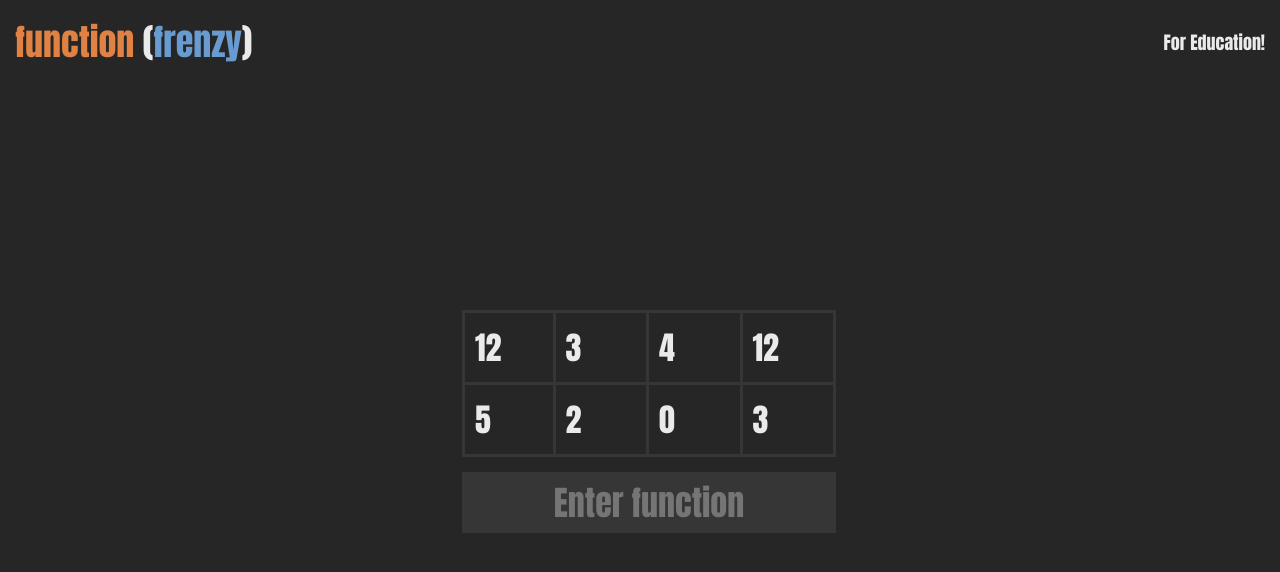
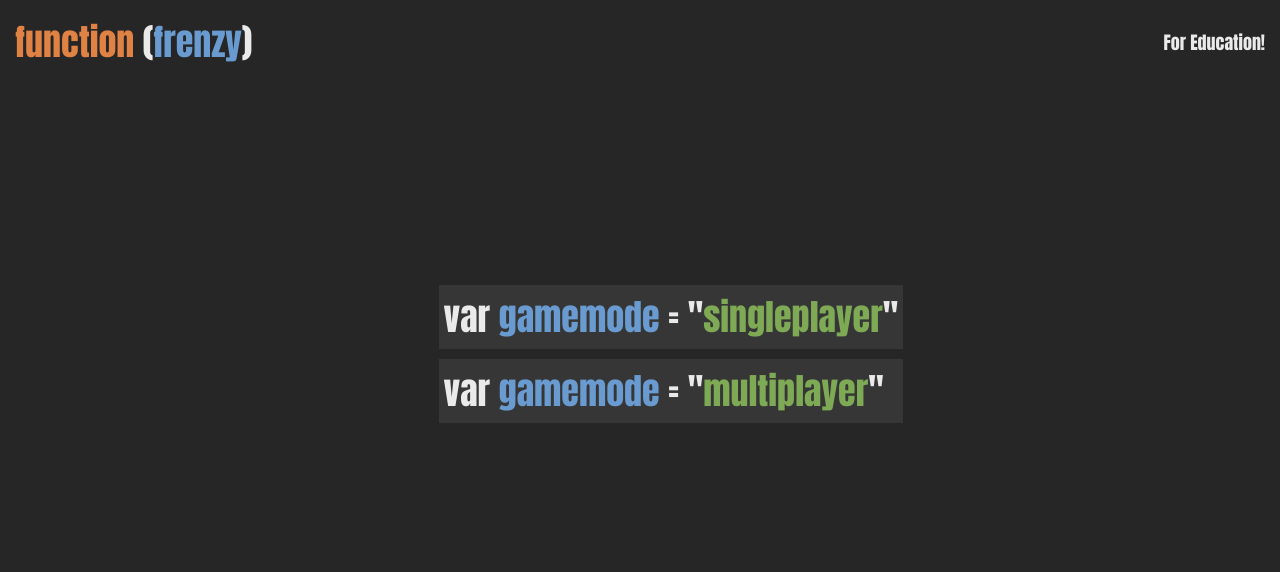
Before and after one commit to GoldenbergDaniel/FormulaFrenzy, a React (Create React App) app in the folder client/: page / in a window 1280 px wide. Shown: the top 572 px of the page. Built offline with nearby package versions, Linux system fonts and the light colour scheme.

Commit message:
FIXED IT!

```diff
--- a/client/src/App.js
+++ b/client/src/App.js
@@ -16,10 +16,30 @@ class App extends React.Component {
   constructor() {
     super()
     this.state = {
-      window: "multiplayer-select"
+      window: "home"
     }
     this.homeClick = this.homeClick.bind(this)
     this.multiplayerClick = this.multiplayerClick.bind(this)
+    this.multiplayerSelectClick = this.multiplayerSelectClick.bind(this)
+    this.singleplayerClick = this.singleplayerClick.bind(this)
+  }
+
+  homeClick() {
+    this.setState({
+      window: "home"
+    })
+  }
+
+  multiplayerSelectClick() {
+    this.setState({
+      window: "multiplayer-select"
+    })
+  }
+
+  singleplayerClick() {
+    this.setState({
+      window: "singleplayer"
+    })
   }
 
   multiplayerClick() {
@@ -28,18 +48,12 @@ class App extends React.Component {
     })
   }
 
-  homeClick() {
-    this.setState({
-      window: "home"
-    })
-  }
-
   render() {
     if (this.state.window === "home") {
       return (
         <div id="app">
           <Navbar home={this.homeClick}/>
-          <GamemodeSelect/>
+          <GamemodeSelect singleplayer={this.singleplayerClick} multiplayer_select={this.multiplayerSelectClick}/>
         </div>
       )
     }
@@ -47,7 +61,7 @@ class App extends React.Component {
       return (
         <div id="app">
           <Navbar home={this.homeClick}/>
-          <MultiplayerSelect multiplayer={this.multiplayerClick()}/>
+          <MultiplayerSelect multiplayer={this.multiplayerClick}/>
         </div>
       )
     }
--- a/client/src/components/GamemodeSelect.js
+++ b/client/src/components/GamemodeSelect.js
@@ -1,14 +1,14 @@
 import "../css/gamemode_select.css"
 import "../css/index.css"
 
-var GamemodeSelect = () => {
+var GamemodeSelect = (props) => {
   return (
     <div id="gamemode-select">
-      <div class="child-container">
+      <div class="child-container" onClick={props.singleplayer}>
         <h1><span className="white">var</span> <span className="blue">gamemode</span> <span className="white">=
           "</span><span className="green">singleplayer</span><span className="white">"</span></h1>
       </div>
-      <div class="child-container">
+      <div class="child-container" onClick={props.multiplayer_select}>
         <h1><span className="white">var</span> <span className="blue">gamemode</span> <span className="white">=
           "</span><span className="green">multiplayer</span><span className="white">"</span></h1>
       </div>
--- a/client/src/components/MultiplayerSelect.js
+++ b/client/src/components/MultiplayerSelect.js
@@ -1,5 +1,3 @@
-import React, { useState, useEffect} from "react"
-import io from "socket.io-client"
 import "../css/multiplayer_select.css"
 import "../css/index.css"
 
--- a/client/src/css/multiplayer.css
+++ b/client/src/css/multiplayer.css
@@ -41,3 +41,7 @@
 #multiplayer #input-box input :focus {
   outline: none;
 }
+
+#multiplayer #input-box input:focus {
+  outline: none;
+}
--- a/client/src/css/singleplayer.css
+++ b/client/src/css/singleplayer.css
@@ -38,6 +38,6 @@
   background-color: #363636;
 }
 
-#singleplayer #input-box input :focus {
+#singleplayer #input-box input:focus {
   outline: none;
 }
--- a/client/src/scss/multiplayer.scss
+++ b/client/src/scss/multiplayer.scss
@@ -41,5 +41,9 @@
         outline: none;
       }
     }
+
+    input:focus {
+      outline: none;
+    }
   }
 }
--- a/client/src/scss/singleplayer.scss
+++ b/client/src/scss/singleplayer.scss
@@ -36,10 +36,10 @@
       padding: 5px;
       text-align: center;
       background-color: $secondary-background;
+    }
 
-      :focus {
-        outline: none;
-      }
+    input:focus {
+      outline: none;
     }
   }
 }
```
